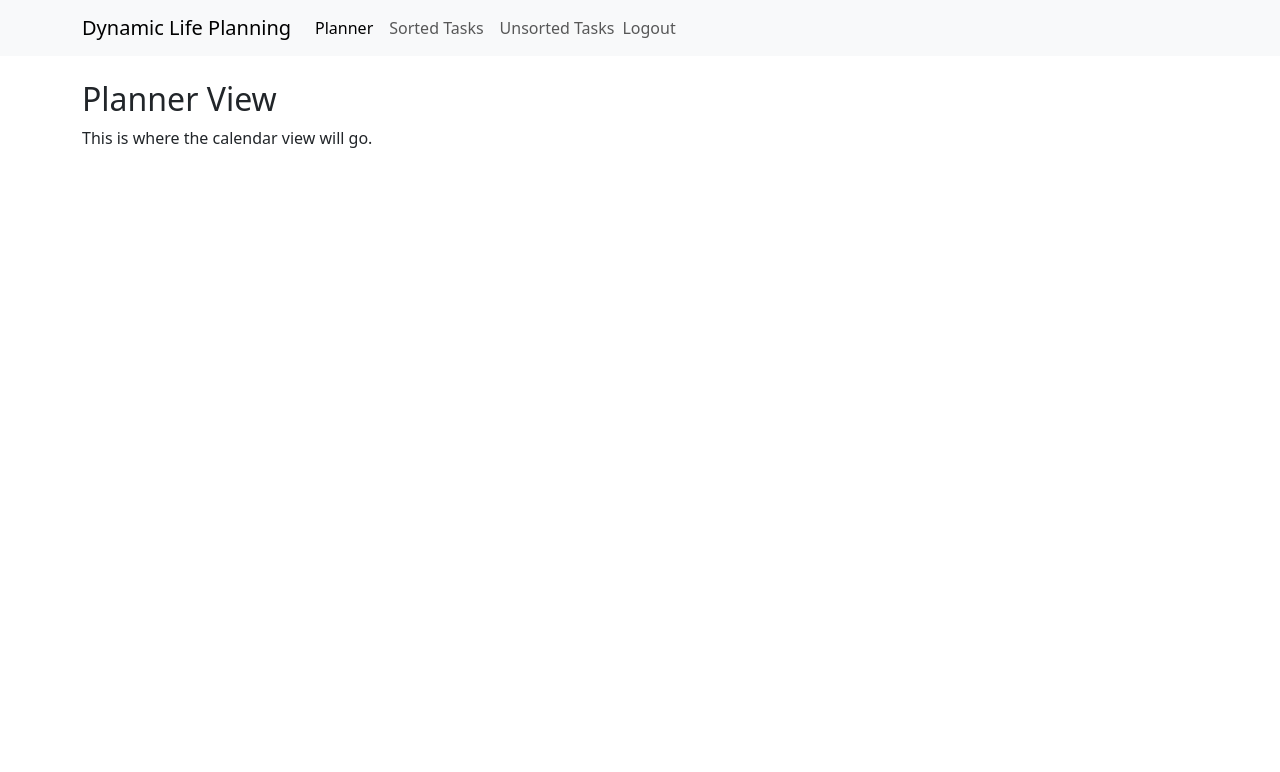
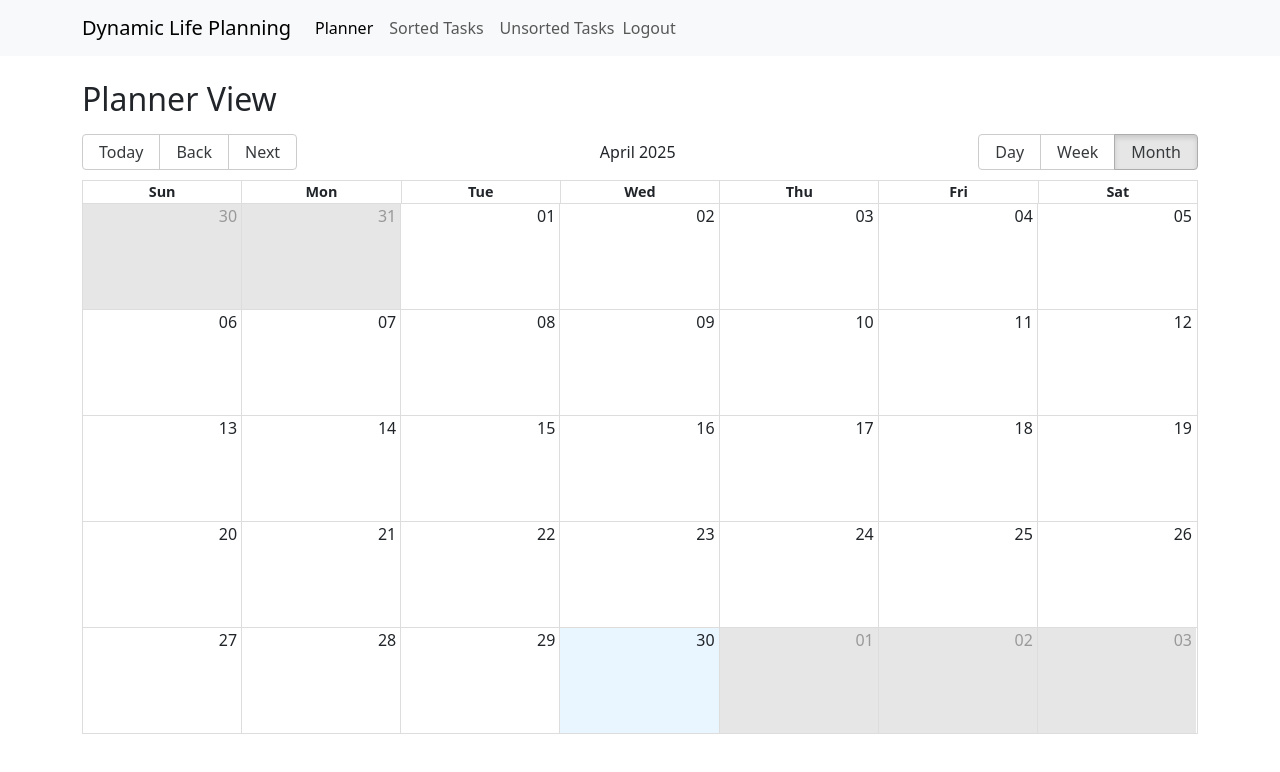
Before and after one commit to tokentrojan/Dynamic-Life-Planning, a React (Vite) app in the folder client/: page /planner in a window 1280 px wide. Shown: the top 772 px of the page. Built offline with nearby package versions, Linux system fonts and the light colour scheme; no server answers; sample sign-in values are in the browser's storage.

Commit message:
Created calendar + sampleTask data
create a react-big-calendar to show tasks in planner page on a calendar.
added reusable sampletasks to test. still need to fix calendar stuck on default view

```diff
--- a/client/package.json
+++ b/client/package.json
@@ -11,8 +11,10 @@
   },
   "dependencies": {
     "bootstrap": "^5.3.5",
+    "date-fns": "^4.1.0",
     "firebase": "^11.6.1",
     "react": "^19.0.0",
+    "react-big-calendar": "^1.18.0",
     "react-bootstrap": "^2.10.9",
     "react-dom": "^19.0.0",
     "react-router-dom": "^7.5.3"
@@ -20,6 +22,7 @@
   "devDependencies": {
     "@eslint/js": "^9.21.0",
     "@types/react": "^19.1.2",
+    "@types/react-big-calendar": "^1.16.1",
     "@types/react-dom": "^19.0.4",
     "@vitejs/plugin-react": "^4.3.4",
     "eslint": "^9.21.0",
--- /dev/null
+++ b/client/src/data/sampleTasks.ts
@@ -0,0 +1,28 @@
+import { Task } from "../types/Task";
+
+export const sampleTasks: Task[] = [
+    {
+      id: '1',
+      title: 'WebDev Quiz',
+      dueDate: '2025-05-10T08:00:00',
+      duration: 45,
+      priority: 'high',
+      recurring: false,
+    },
+    {
+      id: '2',
+      title: 'Touching Grass',
+      dueDate: '2025-05-13T18:00:00',
+      duration: 30,
+      priority: 'low',
+      recurring: true,
+    },
+    {
+      id: '3',
+      title: 'TFT double-up Comp',
+      dueDate: '2025-05-23T14:00:00',
+      duration: 240,
+      priority: 'medium',
+      recurring: true,
+    },
+  ];
--- a/client/src/pages/Planner.tsx
+++ b/client/src/pages/Planner.tsx
@@ -1,10 +1,94 @@
+import { useState } from 'react';
+import 'react-big-calendar/lib/css/react-big-calendar.css';
+import { Calendar, dateFnsLocalizer, Views } from 'react-big-calendar';
+import { format } from 'date-fns';
+import { parse } from 'date-fns/parse';
+import { startOfWeek } from 'date-fns/startOfWeek';
+import { getDay } from 'date-fns/getDay';
+import { enAU } from 'date-fns/locale'; // For dd/mm/yyyy style
 import { Container } from 'react-bootstrap';
+import { sampleTasks } from '../data/sampleTasks';
+import { Task } from '../types/Task';
 
+// Setup for date-fns localization (dd/mm/yyyy)
+const locales = { 'en-AU': enAU };
+const localizer = dateFnsLocalizer({
+  format,
+  parse,
+  startOfWeek,
+  getDay,
+  locales,
+});
+
+// Task type used for calendar events
+type TaskEvent = {
+  id: string;
+  title: string;
+  start: Date;
+  end: Date;
+  priority: 'low' | 'medium' | 'high';
+};
+
+
+
+// Custom task display inside calendar
+const EventCard = ({ event }: { event: TaskEvent }) => {
+  // Returns the Bootstrap badge class based on priority
+  const getBadgeColor = (priority: string) => {
+    switch (priority) {
+      case 'high': return 'danger';
+      case 'medium': return 'warning';
+      case 'low': return 'success';
+      default: return 'secondary';
+    }
+  };
+
+  // Display short info inside the calendar block
+  return (
+    <div className="p-1">
+      <strong>{event.title}</strong>
+      <br />
+      <span className={`badge bg-${getBadgeColor(event.priority)}`}>
+        {event.priority}
+      </span>
+    </div>
+  );
+};
+
+// Main Planner Component
 function Planner() {
+  const convertTasksToEvents = (tasks: Task[]): TaskEvent[] => {
+    return tasks.map(task => {
+      const start = new Date(task.dueDate);
+      const end = new Date(start.getTime() + task.duration * 60000); // add duration in minutes
+      return {
+        id: task.id,
+        title: task.title,
+        start,
+        end,
+        priority: task.priority,
+      };
+    });
+  };
+
+  const [events] = useState<TaskEvent[]>(convertTasksToEvents(sampleTasks));
+
   return (
-    <Container className="mt-4">
-      <h2>Planner View</h2>
-      <p>This is where the calendar view will go.</p>
+    <Container className = "mt-4">
+      <h2 className="mb-3">Planner View</h2>
+
+      <Calendar
+        localizer={localizer}             // Formats date and time
+        events={events}                   // Your tasks go here
+        startAccessor="start"             // Field used for start time
+        endAccessor="end"                 // Field used for end time
+        views={[Views.DAY, Views.WEEK, Views.MONTH]} // Toggle between views
+        //defaultView={Views.DAY}          // Start on week view
+        style={{ height: 600 }}           // Height of the calendar
+        components={{
+          event: EventCard               // Custom renderer for each task
+        }}
+      />
     </Container>
   );
 }
```
